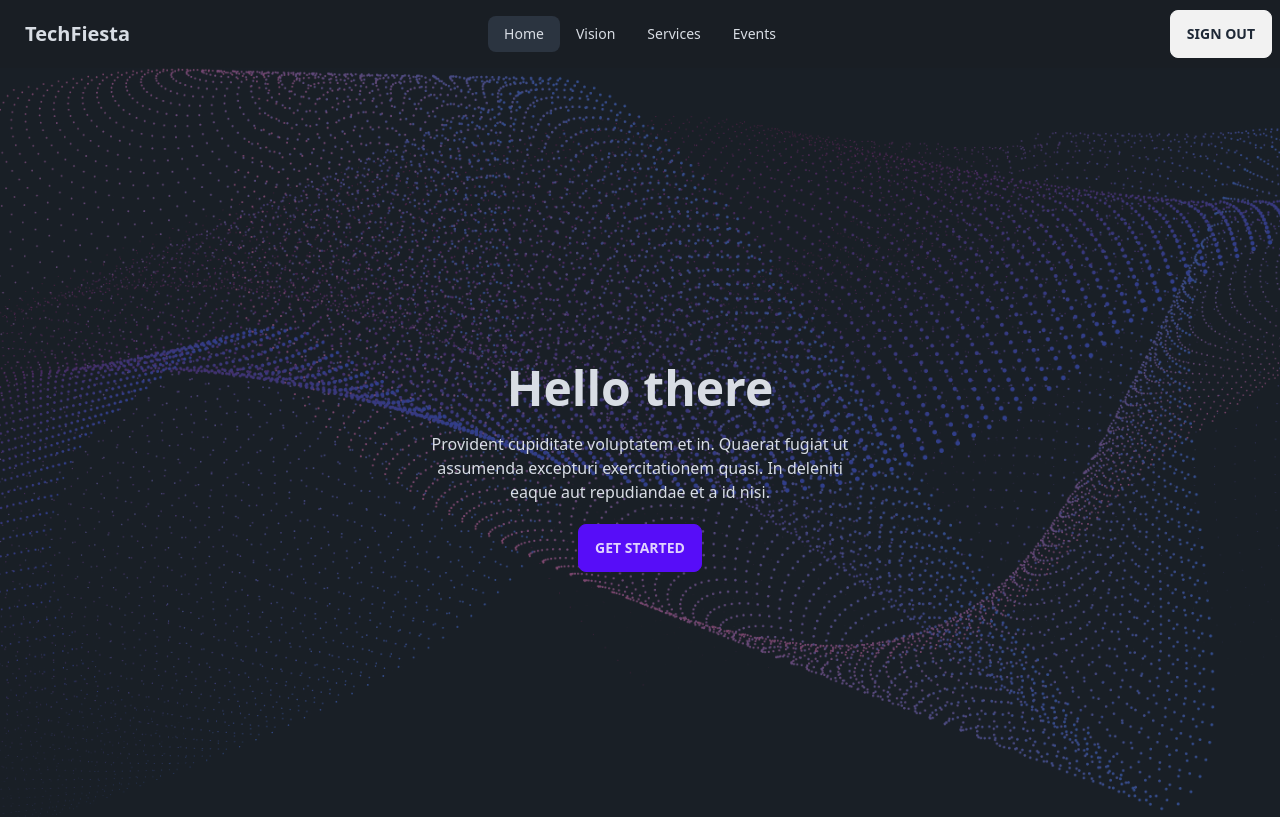
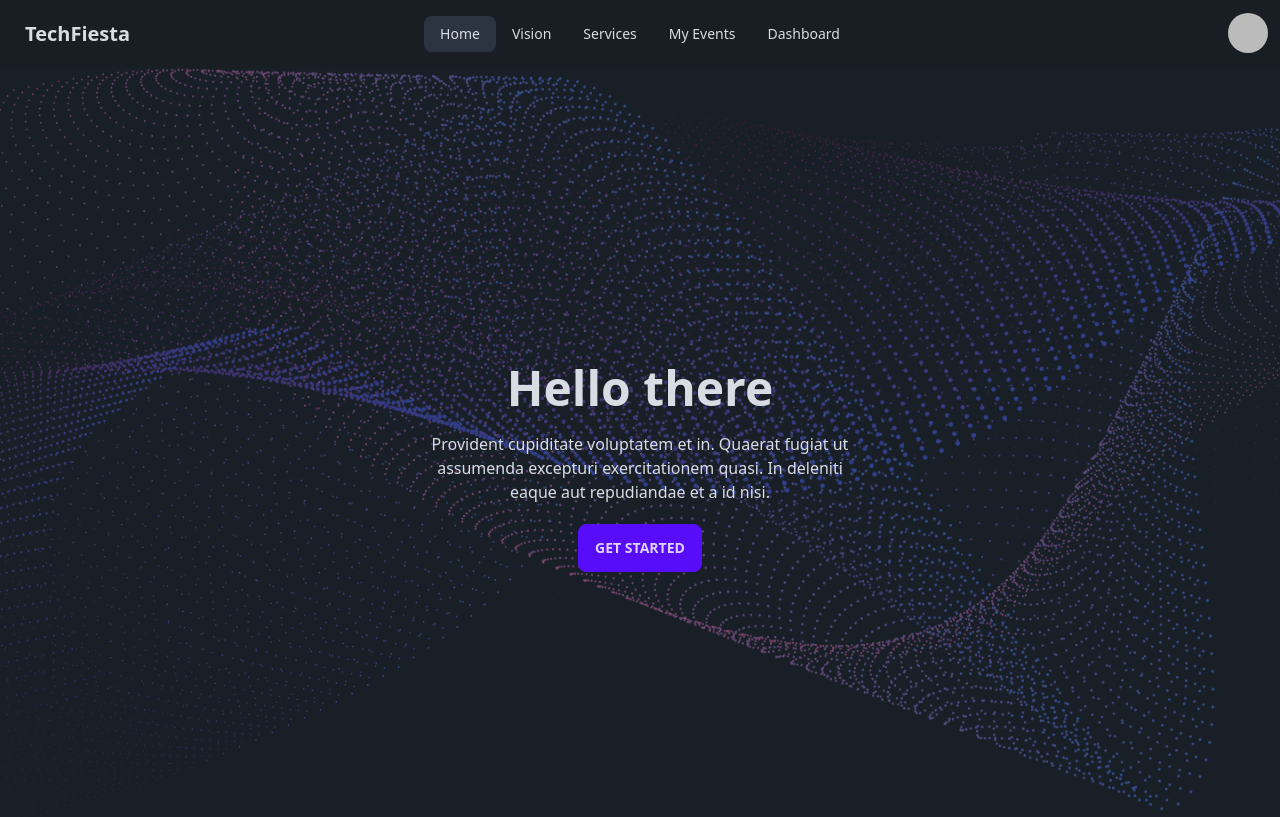
Before and after one commit to DevBySharif/TechFiesta, a React (Vite) app: page / in a window 1280 px wide. Shown: the top 817 px of the page. Built offline with nearby package versions, Linux system fonts and the light colour scheme; no server answers; sample sign-in values are in the browser's storage.

Commit message:
added user profile conditionaly

```diff
--- a/package.json
+++ b/package.json
@@ -15,6 +15,7 @@
     "match-sorter": "^6.3.1",
     "react": "^18.2.0",
     "react-dom": "^18.2.0",
+    "react-icons": "^4.11.0",
     "react-router-dom": "^6.16.0",
     "sort-by": "^1.2.0"
   },
--- a/src/Component/Navbar/Navbar.jsx
+++ b/src/Component/Navbar/Navbar.jsx
@@ -21,7 +21,10 @@ const Navbar = () => {
         <NavLink to="/services">Services</NavLink>
       </li>
       <li>
-        <NavLink to="/events">Events</NavLink>
+        <NavLink to="/events">My Events</NavLink>
+      </li>
+      <li>
+        <NavLink to="/dashboard">Dashboard</NavLink>
       </li>
     </>
   );
@@ -53,19 +56,44 @@ const Navbar = () => {
             {links}
           </ul>
         </div>
-        <a className="btn btn-ghost normal-case text-xl">TechFiesta</a>
+        <Link to="/" className="btn btn-ghost normal-case text-xl">
+          TechFiesta
+        </Link>
       </div>
       <div className="navbar-center hidden lg:flex">
         <ul className="menu menu-horizontal px-1">{links}</ul>
       </div>
+
       <div className="navbar-end">
-        {user ? (
-          <button onClick={handleSignOut} className="btn">
-            Sign Out
-          </button>
+        {user?.email ? (
+          <div className="dropdown dropdown-end">
+            <label tabIndex={0} className="btn btn-ghost btn-circle avatar">
+              <div className="w-10 rounded-full">
+                <img src={user.photoURL} alt={user.displayName} />
+              </div>
+            </label>
+            <ul
+              tabIndex={0}
+              className="menu menu-sm dropdown-content mt-3 z-[1] p-2 shadow bg-base-100 rounded-box w-52"
+            >
+              <li>
+                <button className="btn btn-sm  btn-ghost">
+                  {user.displayName}
+                </button>
+              </li>
+              <li>
+                <button
+                  className="btn btn-sm  btn-ghost"
+                  onClick={handleSignOut}
+                >
+                  Logout
+                </button>
+              </li>
+            </ul>
+          </div>
         ) : (
           <Link to="/login">
-            <button className="btn">Login</button>
+            <button className="btn btn-sm  btn-ghost">Login</button>
           </Link>
         )}
       </div>
--- /dev/null
+++ b/src/Pages/Dashboard/DashBoard.jsx
@@ -0,0 +1,9 @@
+const DashBoard = () => {
+  return (
+    <div>
+      <h1>this is dashboard</h1>
+    </div>
+  );
+};
+
+export default DashBoard;
--- a/src/Pages/Events/Events.jsx
+++ b/src/Pages/Events/MyEvents.jsx
@@ -1,4 +1,4 @@
-const Events = () => {
+const MyEvents = () => {
   return (
     <div>
       <h1>This is events</h1>
@@ -6,4 +6,4 @@ const Events = () => {
   );
 };
 
-export default Events;
+export default MyEvents;
--- a/src/Pages/Login/Login.jsx
+++ b/src/Pages/Login/Login.jsx
@@ -1,6 +1,7 @@
 import { useContext } from "react";
 import { Link, useLocation, useNavigate } from "react-router-dom";
 import { AuthContext } from "../../Provider/AuthProvider";
+import SocialLogin from "../../SocialLogin/SocialLogin";
 
 const Login = () => {
   const { signIn } = useContext(AuthContext);
@@ -72,6 +73,7 @@ const Login = () => {
             <p>
               Don't have acoount? <Link to="/register">Register</Link>
             </p>
+            <SocialLogin></SocialLogin>
           </form>
         </div>
       </div>
--- a/src/Provider/AuthProvider.jsx
+++ b/src/Provider/AuthProvider.jsx
@@ -1,7 +1,9 @@
 import {
+  GoogleAuthProvider,
   createUserWithEmailAndPassword,
   onAuthStateChanged,
   signInWithEmailAndPassword,
+  signInWithPopup,
   signOut,
 } from "firebase/auth";
 import { createContext, useEffect, useState } from "react";
@@ -9,9 +11,15 @@ import auth from "../Firebase/firebase.config";
 
 export const AuthContext = createContext(null);
 
+const googleProvider = new GoogleAuthProvider();
+
 const AuthProvider = ({ children }) => {
   const [user, setUser] = useState(null);
   const [loading, setLoading] = useState(true);
+
+  const googleLogin = () => {
+    return signInWithPopup(auth, googleProvider);
+  };
 
   const createUser = (email, password) => {
     setLoading(true);
@@ -45,6 +53,7 @@ const AuthProvider = ({ children }) => {
     logOut,
     signIn,
     loading,
+    googleLogin,
   };
   return (
     <AuthContext.Provider value={authInfo}>{children}</AuthContext.Provider>
--- a/src/Routes/Route.jsx
+++ b/src/Routes/Route.jsx
@@ -1,6 +1,7 @@
 import { createBrowserRouter } from "react-router-dom";
 import Root from "../Layout/Root";
-import Events from "../Pages/Events/Events";
+import DashBoard from "../Pages/Dashboard/DashBoard";
+import Events from "../Pages/Events/MyEvents";
 import Home from "../Pages/Home/Home";
 import Login from "../Pages/Login/Login";
 import Register from "../Pages/Register/Register";
@@ -35,8 +36,20 @@ const Route = createBrowserRouter([
         ),
       },
       {
+        path: "/dashboard",
+        element: (
+          <PrivateRoute>
+            <DashBoard></DashBoard>
+          </PrivateRoute>
+        ),
+      },
+      {
         path: "/events",
-        element: <Events></Events>,
+        element: (
+          <PrivateRoute>
+            <Events></Events>
+          </PrivateRoute>
+        ),
       },
     ],
   },
--- /dev/null
+++ b/src/SocialLogin/SocialLogin.jsx
@@ -0,0 +1,22 @@
+import { useContext } from "react";
+import { FaGoogle } from "react-icons/fa";
+import { AuthContext } from "../Provider/AuthProvider";
+
+const SocialLogin = () => {
+  const { user, googleLogin } = useContext(AuthContext);
+  const handleSocialLogin = (media) => {
+    media();
+  };
+  return (
+    <div>
+      <div className="divider">Continue With</div>
+      <div>
+        <button onClick={() => handleSocialLogin(googleLogin)}>
+          <FaGoogle></FaGoogle>
+        </button>
+      </div>
+    </div>
+  );
+};
+
+export default SocialLogin;
```
Also changed, not shown: 1 other file (tests, documents, lock files or other folders).
